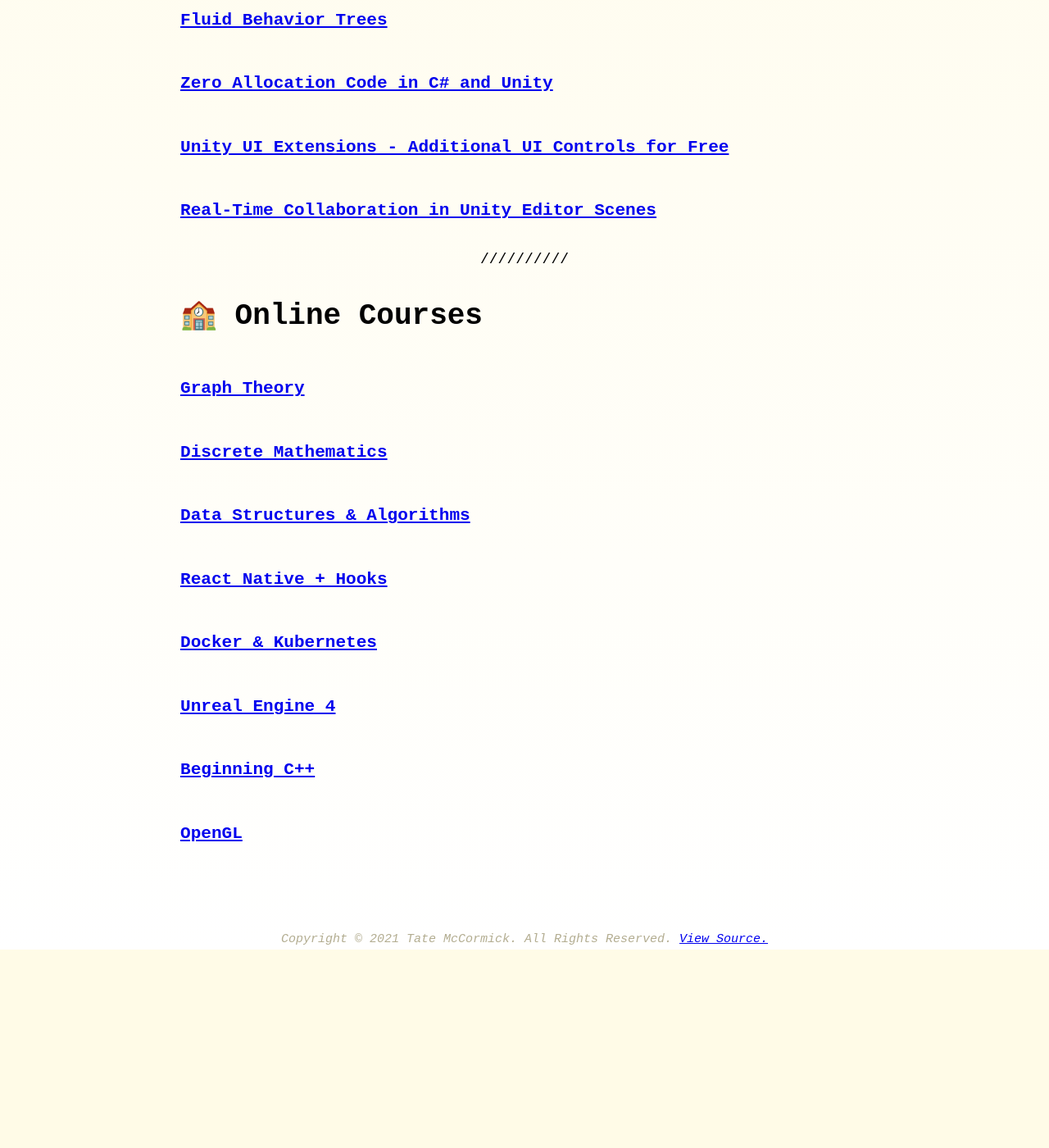
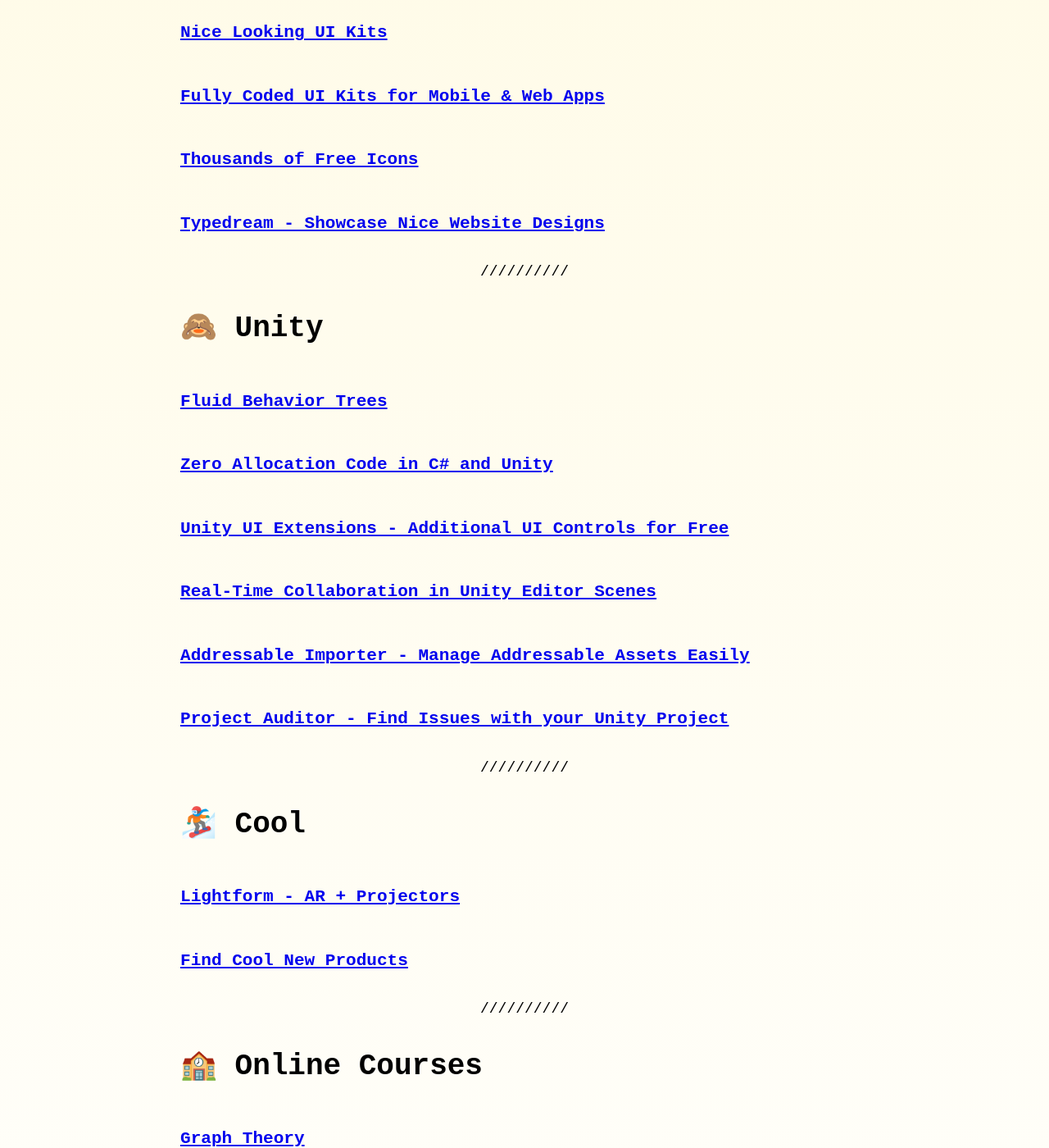
Before and after one commit to tatelax/tatelax.github.io, a Jekyll site: the page built from pages/links.md, in a window 1280 px wide and 1400 px high, scrolled down 3559 px. Shown: the whole window at 82% size. Built offline with Jekyll 4.4.1, drawn with Linux system fonts in a browser that asks for light colours; before the commit the page ends 4717 px from its top, so only the background shows below that; some of the changed text lies outside the part shown.

Commit message:
More links

```diff
--- a/_posts/2021-10-06-a-simple-explanation-of-ecs.markdown
+++ b/_posts/2021-10-06-a-simple-explanation-of-ecs.markdown
@@ -12,6 +12,8 @@
 ---
 
 *Note - ECS can be implemented in a variety of ways. My goal isn't to show the most optimal way but rather the simplest way so that you can get a better understanding of how the paradigm works.*
+
+For a very in-depth overview of ECS, see [here.](https://skypjack.github.io/2019-02-14-ecs-baf-part-1/)
 
 ## ❓ Why
 ECS provides many advantages over other programming architectures. I'm not going to focus on all of them, but I will compare it to the traditional (game)object + component architecture commonly seen in game engines today.
--- a/pages/links.md
+++ b/pages/links.md
@@ -22,6 +22,8 @@
 
 ### [Miro - Online whiteboarding for brainstorming, design, and more](https://miro.com/)
 
+### [Clickup - A really nice Jira replacement](https://clickup.com/)
+
 ---
 
 # 🎮 Game Development
@@ -84,6 +94,8 @@
 
 ### [Thousands of Free Icons](https://www.shareicon.net/)
 
+### [Typedream - Showcase Nice Website Designs](https://typedream.com/showcase)
+
 ---
 
 # 🙈 Unity
@@ -95,6 +107,18 @@
 ### [Unity UI Extensions - Additional UI Controls for Free](https://bitbucket.org/UnityUIExtensions/unity-ui-extensions/wiki/Home)
 
 ### [Real-Time Collaboration in Unity Editor Scenes](https://www.kinematicsoup.com/scene-fusion/pricing)
+
+### [Addressable Importer - Manage Addressable Assets Easily](https://openupm.com/packages/com.littlebigfun.addressable-importer/#how-to-use)
+
+### [Project Auditor - Find Issues with your Unity Project](https://github.com/Unity-Technologies/ProjectAuditor)
+
+---
+
+# 🏂 Cool
+
+### [Lightform - AR + Projectors](https://lightform.com/)
+
+### [Find Cool New Products](https://www.producthunt.com/)
 
 ---
 
```
Also changed, not shown: other parts of pages/links.md (+8 -0 lines).
